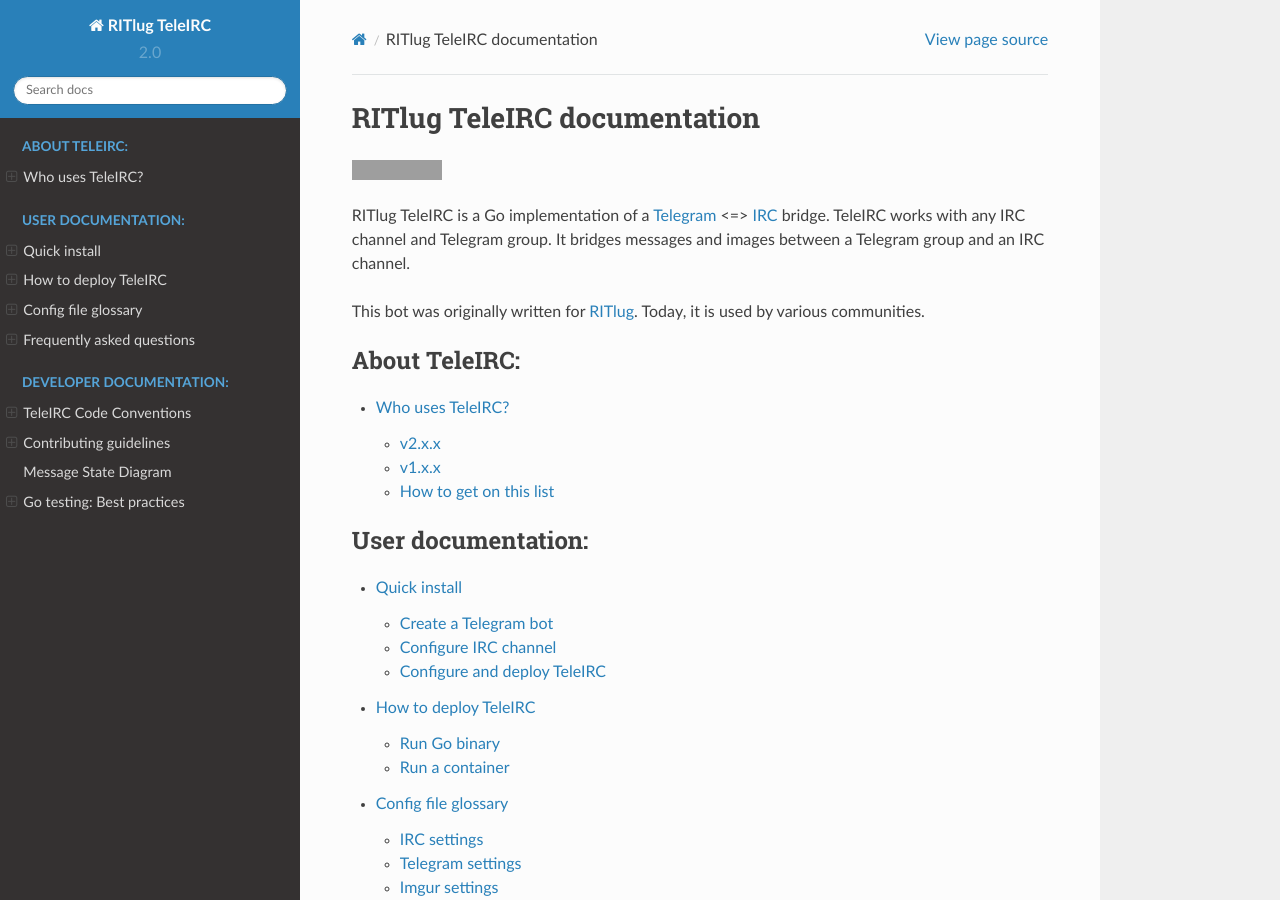
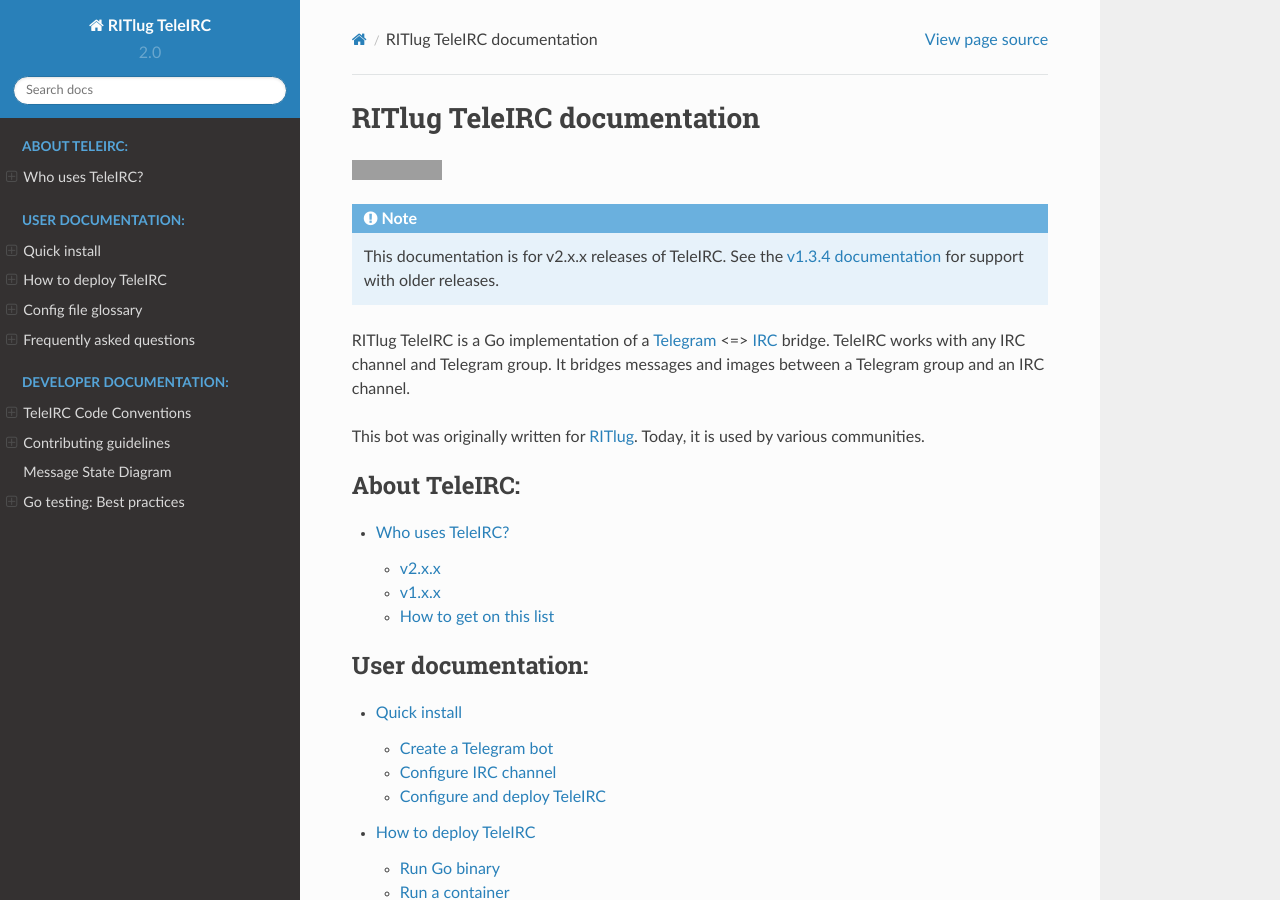
Before and after one commit to RITlug/teleirc, a Sphinx documentation site: the page built from docs/index.rst, in a window 1280 px wide and 900 px high. Built offline with Sphinx 7.4.7 and the Read the Docs theme 2.0.0, drawn with Linux system fonts in a browser that asks for light colours; formulas are drawn with MathJax 3; grey boxes are pictures that could not be loaded.

Commit message:
:speaking_head: docs: Add callout for v1.3.4 docs
Adds a note callout to top of index page to make sure the reader is
looking at the correct version of our docs for whatever release they are
using.

Part of RITlug/teleirc#297.

Signed-off-by: Justin W. Flory <git@jwf.io>

```diff
--- a/docs/index.rst
+++ b/docs/index.rst
@@ -5,6 +5,10 @@
 .. image:: https://img.shields.io/badge/License-CC%20BY--SA%204.0-lightgrey.svg
     :alt: "License: CC BY-SA 4.0"
     :target: https://creativecommons.org/licenses/by-sa/4.0/
+
+.. note::
+   This documentation is for v2.x.x releases of TeleIRC.
+   See the `v1.3.4 documentation </en/v1.3.4/>`_ for support with older releases.
 
 RITlug TeleIRC is a Go implementation of a `Telegram <https://telegram.org/>`_ <=> `IRC <https://en.wikipedia.org/wiki/Internet_Relay_Chat>`_ bridge.
 TeleIRC works with any IRC channel and Telegram group.
```
